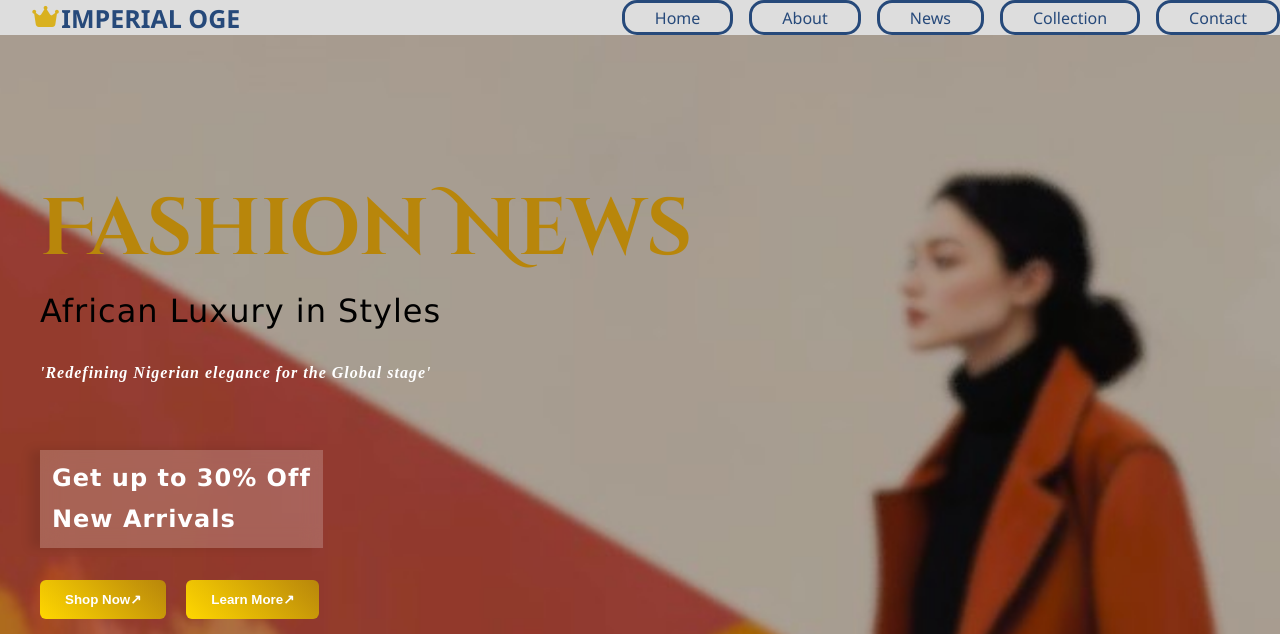
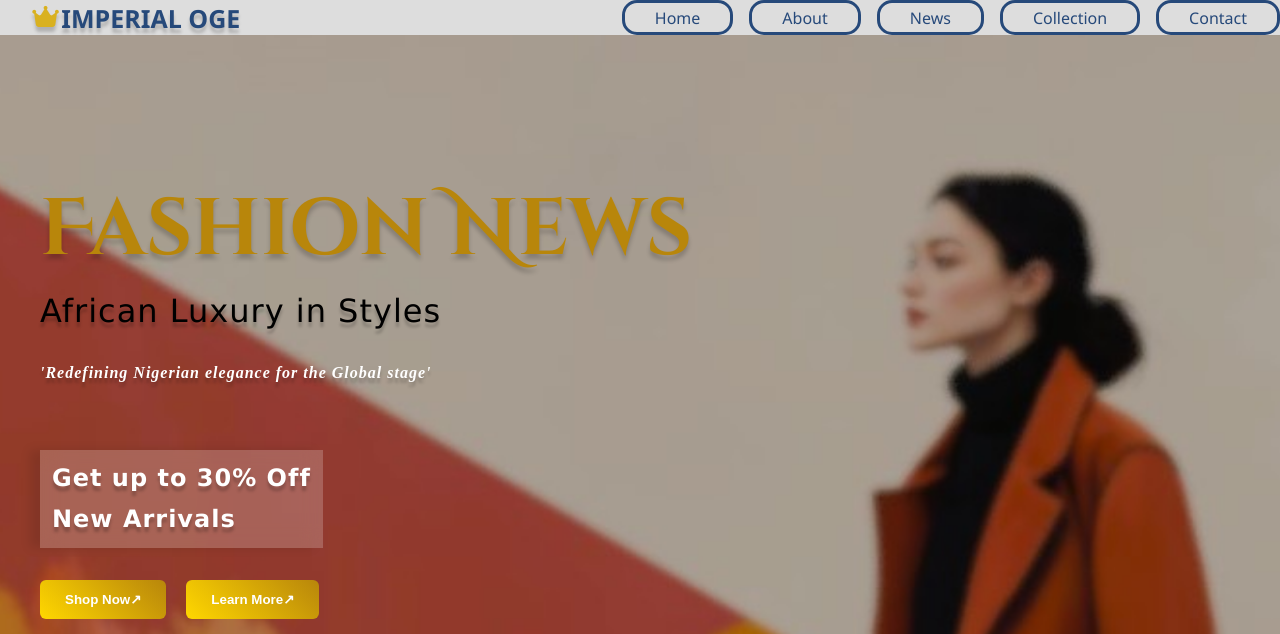
Before and after one commit to Jubilee-001/Imperial-Oge, a plain HTML site: page index.html in a window 1280 px wide. Shown: the top 634 px of the page. Drawn offline with Linux system fonts and the light colour scheme.

Commit message:
Add files via upload

```diff
--- a/style.css
+++ b/style.css
@@ -92,6 +92,7 @@ nav li:first-child {
   align-items: center;
   color: #26497a;
   margin-left: 0px;
+  text-shadow: 0px 5px 3.5px rgba(0, 0, 0, 0.2);
 }
 
 nav li:first-child a:any-link {
@@ -297,12 +298,14 @@ screen and (orientation: landscape) and (max-height: 450px) {
   text-decoration-style: 4px solid #fff;
   color: #b8860b;
   font-weight: 700;
+  text-shadow: 0px 5px 4.5px rgba(0, 0, 0, 0.2);
 }
 
 .subhead {
   font-size: 2rem;
   font-family: "Lucida Sans", "Lucida Sans Regular", "Lucida Grande",
     "Lucida Sans Unicode", Geneva, Verdana, sans-serif;
+  text-shadow: 0px 5px 3px rgba(0, 0, 0, 0.2);
 }
 
 .moto {
@@ -313,6 +316,7 @@ screen and (orientation: landscape) and (max-height: 450px) {
   color: #fff;
   font-weight: bold;
   margin-bottom: 4rem;
+  text-shadow: 0px 5px 3px rgba(0, 0, 0, 0.2);
 }
 
 .Bonus p {
@@ -327,6 +331,7 @@ screen and (orientation: landscape) and (max-height: 450px) {
   backdrop-filter: blur(10px);
   box-shadow: -10px 0 10px rgba(0, 0, 0, 0.1);
   margin-bottom: 2rem;
+  text-shadow: 0px 5px 3px rgba(0, 0, 0, 0.2);
 }
 
 .top-buttons {
```
